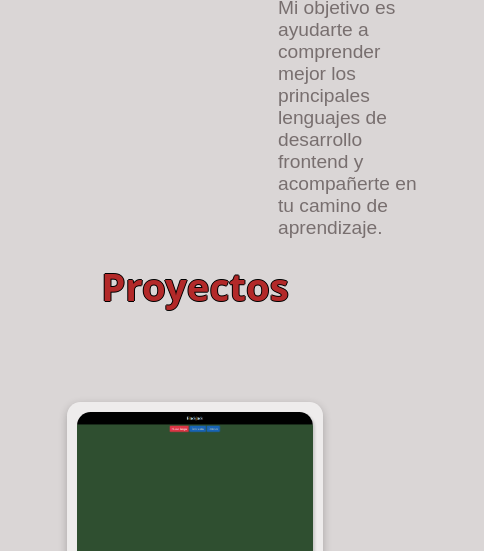
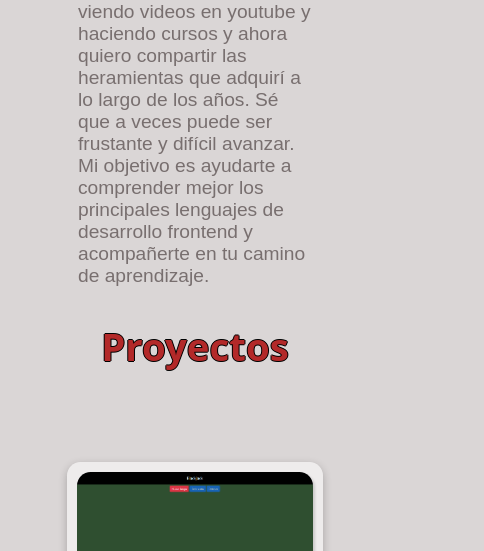
Before and after one commit to andyyamarte/Mi-portafolio-andy, a plain HTML site: page index.html in a window 390 px wide. Shown: the part 853-1404 px from the top of the page, 484 px wide, since content can reach past the window. Drawn offline with nearby package versions, Linux system fonts and the light colour scheme; a script that the page names is missing.

Commit message:
Actualizar estilos y estructura de la seccion hero
Co-Authored-By: Claude Sonnet 5 <noreply@anthropic.com>

```diff
--- a/docs/styles.css
+++ b/docs/styles.css
@@ -78,11 +78,7 @@ menu a:visited {
    HERO
 ========================= */
 
-.seccion {
-  width: 100%;
-}
-
-.hero {
+.hero-seccion {
   width: 100%;
   max-width: 900px;
   margin: auto;
@@ -278,7 +274,7 @@ footer {
 }
 
 /*movil*/
-@media screen and (max-width: 600px) {
+@media screen and (max-width: 500px) {
   header {
     width: 100%;
     display: flex;
@@ -314,14 +310,7 @@ footer {
     text-decoration: none;
   }
 
-  .seccion {
-    width: 100%;
-    display: flex;
-    flex-direction: column;
-    align-items: center;
-    justify-content: center;
-  }
-  .hero {
+  .hero-seccion {
     gap: 0px;
     width: 100%;
     display: flex;
@@ -357,7 +346,17 @@ footer {
   }
 }
 
-/*tablet*/
+/*tablet- uno*/
+@media screen and (max-width: 700px) {
+  .hero-seccion {
+    width: 100%;
+    display: flex;
+    flex-direction: column;
+    flex-wrap: nowrap;
+  }
+}
+
+/*tablet- dos*/
 @media screen and (max-width: 1000px) {
   header {
     width: 100%;
@@ -395,17 +394,12 @@ footer {
     text-decoration: none;
   }
 
-  .seccion {
-    width: 60%;
+  .hero-seccion {
+    margin-top: 60px;
+    width: 100%;
     display: flex;
     flex-direction: column;
-    flex-wrap: wrap;
-  }
-  .hero {
-    width: 60%;
-    display: flex;
-    flex-direction: column;
-    flex-wrap: wrap;
+    flex-wrap: nowrap;
   }
 
   .hero-intro {
@@ -420,9 +414,12 @@ footer {
     object-fit: cover;
   }
   .proyectos {
-    display: flex;
+    /* display: flex;
     flex-direction: column;
+    align-items: center;
+    justify-content: center;
     width: 100%;
+    flex-wrap: wrap; */
   }
 
   .proyectos-contenedor {
--- a/index.html
+++ b/index.html
@@ -19,7 +19,7 @@
       </nav>
     </header>
 
-    <section class="hero seccion">
+    <section class="hero-seccion">
       <div class="hero-intro">
         <div class="hero-image">
           <img src="./assets/andy.JPG" alt="" />
--- a/styles.css
+++ b/styles.css
@@ -78,11 +78,7 @@ menu a:visited {
    HERO
 ========================= */
 
-.seccion {
-  width: 100%;
-}
-
-.hero {
+.hero-seccion {
   width: 100%;
   max-width: 900px;
   margin: auto;
@@ -278,7 +274,7 @@ footer {
 }
 
 /*movil*/
-@media screen and (max-width: 600px) {
+@media screen and (max-width: 500px) {
   header {
     width: 100%;
     display: flex;
@@ -314,14 +310,7 @@ footer {
     text-decoration: none;
   }
 
-  .seccion {
-    width: 100%;
-    display: flex;
-    flex-direction: column;
-    align-items: center;
-    justify-content: center;
-  }
-  .hero {
+  .hero-seccion {
     gap: 0px;
     width: 100%;
     display: flex;
@@ -357,7 +346,17 @@ footer {
   }
 }
 
-/*tablet*/
+/*tablet- uno*/
+@media screen and (max-width: 700px) {
+  .hero-seccion {
+    width: 100%;
+    display: flex;
+    flex-direction: column;
+    flex-wrap: nowrap;
+  }
+}
+
+/*tablet- dos*/
 @media screen and (max-width: 1000px) {
   header {
     width: 100%;
@@ -395,17 +394,12 @@ footer {
     text-decoration: none;
   }
 
-  .seccion {
-    width: 60%;
+  .hero-seccion {
+    margin-top: 60px;
+    width: 100%;
     display: flex;
     flex-direction: column;
-    flex-wrap: wrap;
-  }
-  .hero {
-    width: 60%;
-    display: flex;
-    flex-direction: column;
-    flex-wrap: wrap;
+    flex-wrap: nowrap;
   }
 
   .hero-intro {
@@ -420,9 +414,12 @@ footer {
     object-fit: cover;
   }
   .proyectos {
-    display: flex;
+    /* display: flex;
     flex-direction: column;
+    align-items: center;
+    justify-content: center;
     width: 100%;
+    flex-wrap: wrap; */
   }
 
   .proyectos-contenedor {
```
Also changed, not shown: docs/index.html (+1 -1 lines).
